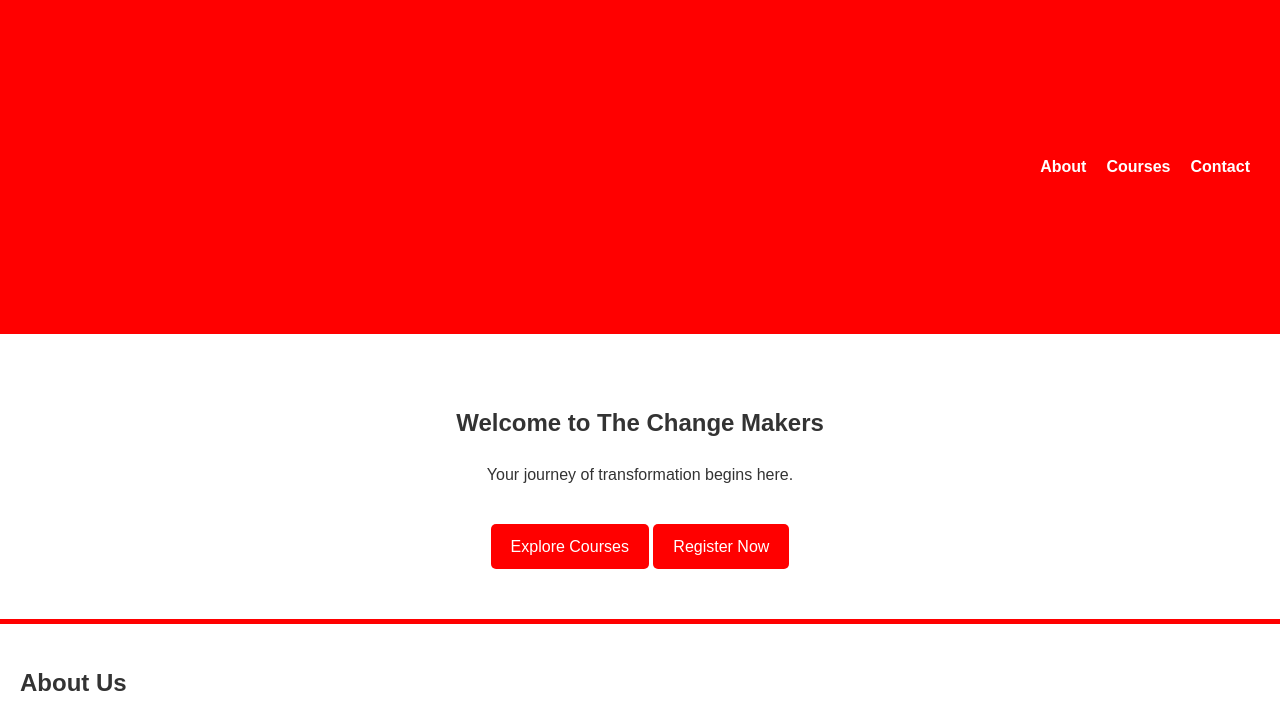
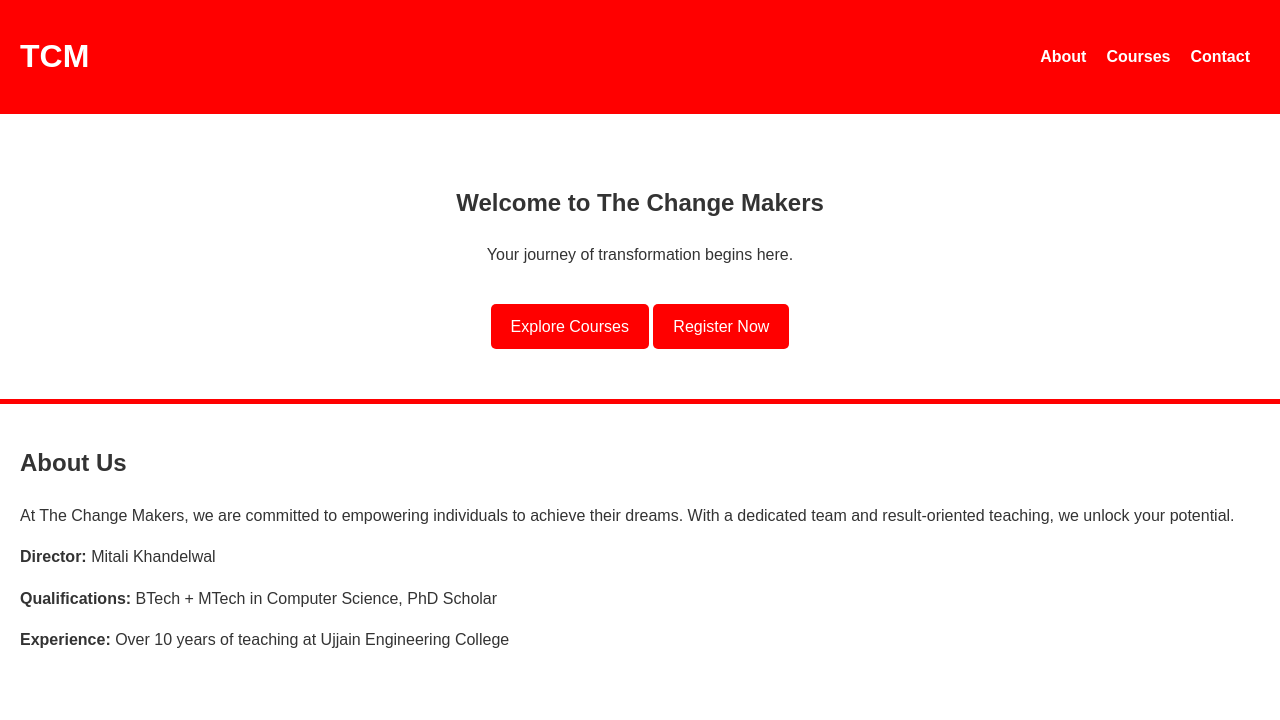
Before and after one commit to harshit-goyal/The-Change-Makers, a plain HTML site: page index.html in a window 1280 px wide. Shown: the top 720 px of the page. Drawn offline with Linux system fonts and the light colour scheme.

Commit message:
Update style.css

```diff
--- a/style.css
+++ b/style.css
@@ -56,16 +56,6 @@ header nav ul li a {
     background: #cc0000; /* Darker shade of red for hover effect */
 }
 
-/* Logo Styling */
-.logo {
-    text-align: center; /* Centers the logo horizontally */
-    font-size: 50px; /* Makes the logo larger */
-    font-weight: bold; /* Ensures the logo looks prominent */
-    color: #ff0000; /* Red color for consistency with the theme */
-    margin: 0; /* Removes any default margin */
-    padding: 10px 0; /* Adds space around the logo */
-}
-
 
 /* Section Styles */
 section {
```
